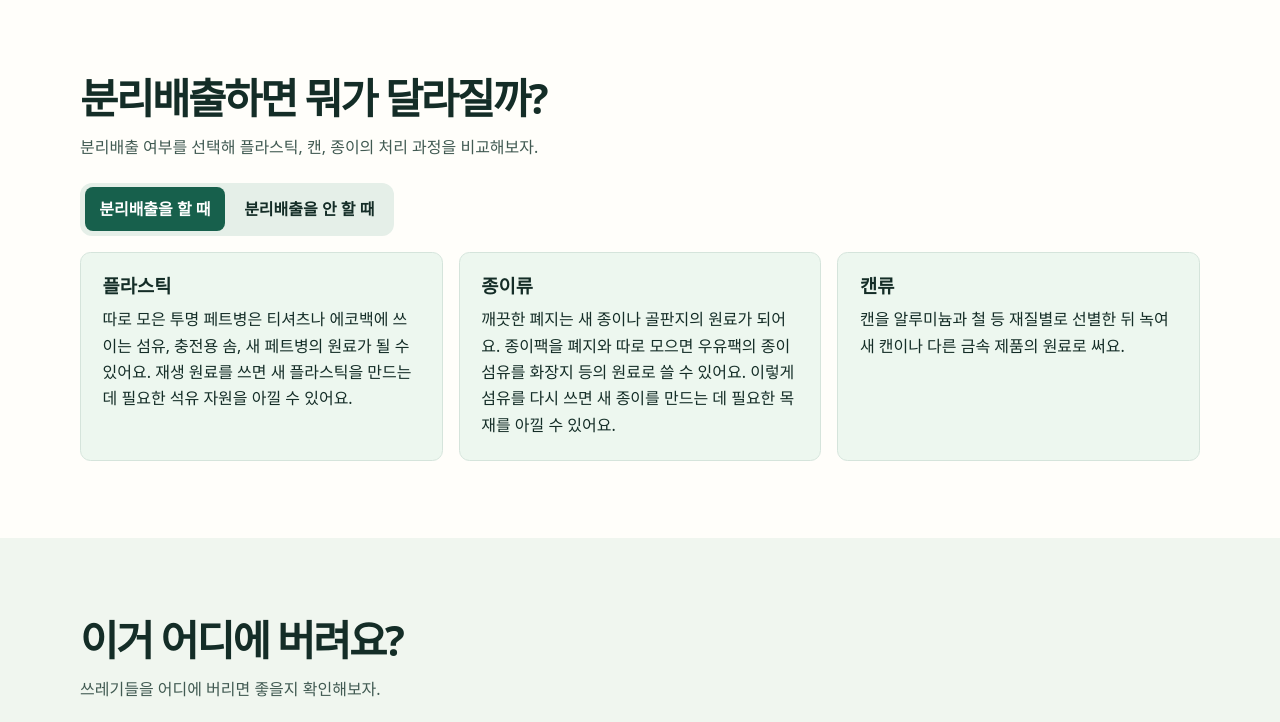
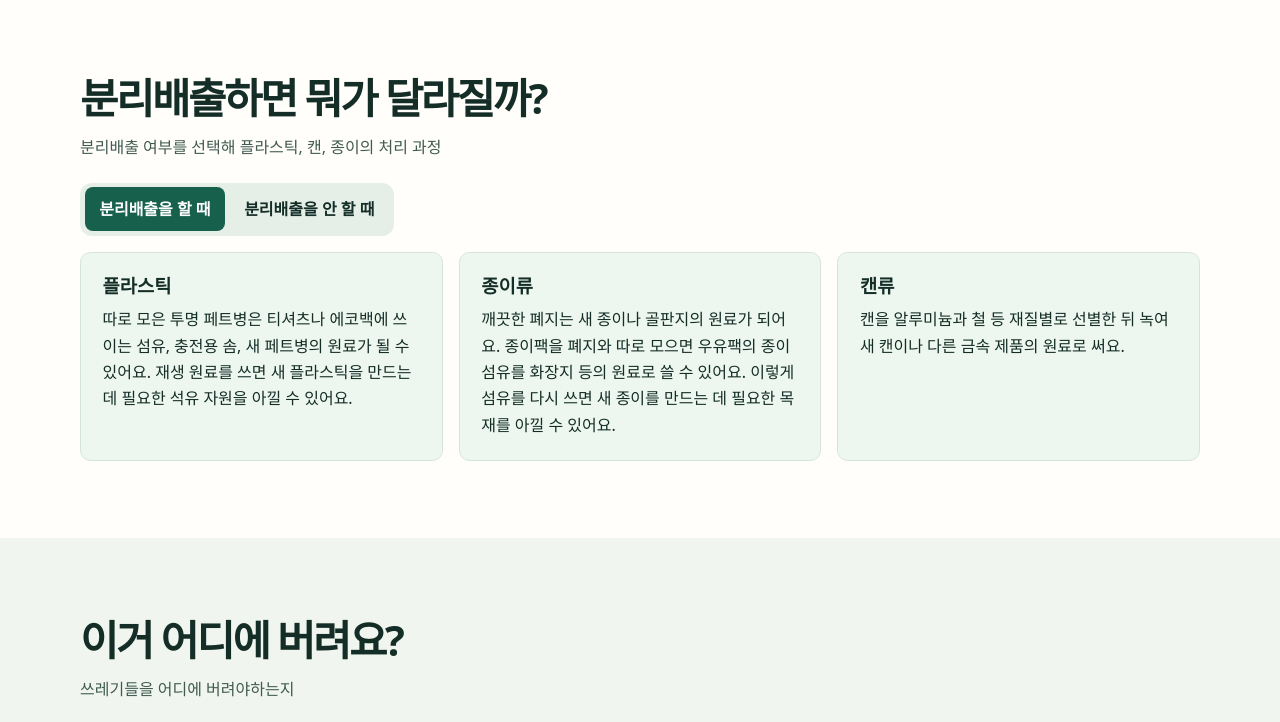
Before and after one commit to 2610413-phw/poster, a plain HTML site: page index.html in a window 1280 px wide. Shown: the part 720-1442 px from the top of the page. Drawn offline with Linux system fonts and the light colour scheme.

Commit message:
Update index.html

```diff
--- a/index.html
+++ b/index.html
@@ -36,7 +36,7 @@
 
     <section class="wrap section" id="difference">
       <h2>분리배출하면 뭐가 달라질까?</h2>
-      <p class="sub">분리배출 여부를 선택해 플라스틱, 캔, 종이의 처리 과정을 비교해보자.</p>
+      <p class="sub">분리배출 여부를 선택해 플라스틱, 캔, 종이의 처리 과정</p>
       <fieldset class="comparison">
         <legend class="visually-hidden">분리배출 여부</legend>
         <input class="visually-hidden" type="radio" name="sorting" id="sorting-yes" checked>
@@ -60,7 +60,7 @@
 
     <section class="tint" id="guide"><div class="wrap section">
       <h2>이거 어디에 버려요?</h2>
-      <p class="sub">쓰레기들을 어디에 버리면 좋을지 확인해보자.</p>
+      <p class="sub">쓰레기들을 어디에 버려야하는지</p>
       <div class="table-card"><table>
         <thead><tr><th scope="col">품목</th><th scope="col">배출 안내</th><th scope="col">버리기 전에</th></tr></thead>
         <tbody>
@@ -99,7 +99,7 @@
 
     <section class="wrap section" id="reduce">
       <h2>일상에서 쓰레기를 줄이는 방법</h2>
-      <p class="sub">평범한 일상에서 쓰레기를 줄이는 방법을 알아보자.</p>
+      <p class="sub">평범한 일상에서 쓰레기를 줄이는 방법들</p>
       <div class="example-grid">
         <article class="example">
           <span class="example-icon" aria-hidden="true">🚰</span>
```
